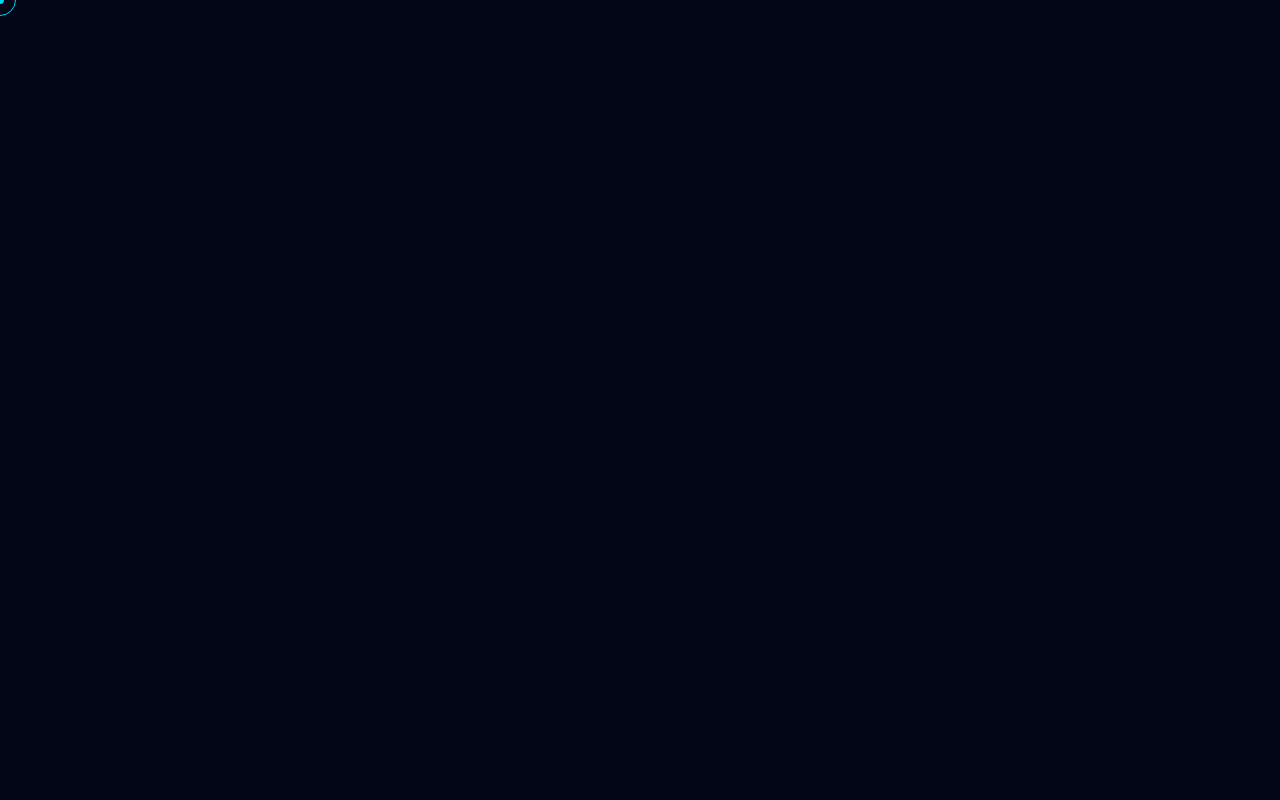
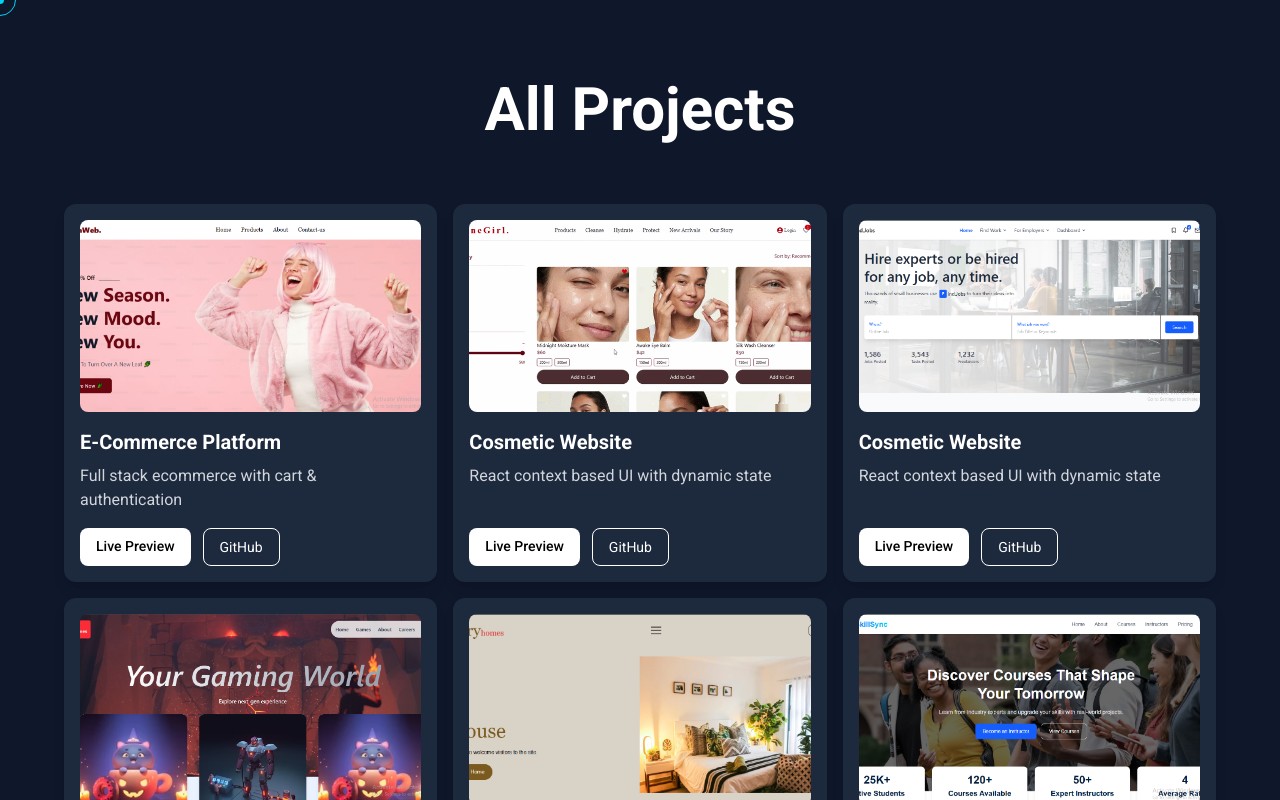
Before and after one commit to chiragha/Blog, a React (Vite) app: page /projects in a window 1280 px wide. Before the commit this address had no page. Shown: the top 800 px of the page. Built offline with nearby package versions, Linux system fonts and the light colour scheme.

Commit message:
Update My Work Section

```diff
--- a/package.json
+++ b/package.json
@@ -15,7 +15,7 @@
     "lucide-react": "^0.575.0",
     "react": "^19.2.0",
     "react-dom": "^19.2.0",
-    "react-router-dom": "^7.13.2",
+    "react-router-dom": "^7.15.0",
     "tailwindcss": "^4.2.1"
   },
   "devDependencies": {
--- a/src/App.jsx
+++ b/src/App.jsx
@@ -1,9 +1,10 @@
-import React, { lazy } from "react";
+import React, { lazy, Suspense } from "react";
 import CustomCursor from "./components/CustomCursor";
 import { BrowserRouter as Router, Routes, Route } from "react-router-dom";
 
-// Lazy load ONLY pages (not sections)
+// Lazy load pages
 const Home = lazy(() => import("./pages/Home"));
+const AllProjects = lazy(() => import("./pages/AllProjects"));
 
 export default function App() {
   return (
@@ -11,9 +12,18 @@
       <CustomCursor />
 
       <Router>
-        <Routes>
-          <Route path="/" element={<Home />} />
-        </Routes>
+        <Suspense
+          fallback={
+            <div className="h-screen flex items-center justify-center text-white bg-slate-900">
+              Loading...
+            </div>
+          }
+        >
+          <Routes>
+            <Route path="/" element={<Home />} />
+            <Route path="/projects" element={<AllProjects />} />
+          </Routes>
+        </Suspense>
       </Router>
     </div>
   );
--- a/src/components/MyWork/MyWork.jsx
+++ b/src/components/MyWork/MyWork.jsx
@@ -6,6 +6,7 @@
 import pic5 from "../../assets/nextjs.PNG";
 import pic6 from "../../assets/Capture1.PNG";
 import { motion } from "framer-motion";
+import { Link } from "react-router-dom";
 
 const projects = [
   {
@@ -96,6 +97,7 @@
         viewport={{ once: true }}
         className="max-w-6xl mx-auto grid grid-cols-1 md:grid-cols-3 gap-6 auto-rows-[250px]"
       >
+
         {projects.map((project, index) => {
           let gridClasses =
             "relative group overflow-hidden rounded-xl cursor-pointer";
@@ -120,12 +122,12 @@
                 src={project.image}
                 alt={project.title}
                 loading="lazy"
-               className="w-full h-full object-contain bg-black/40 p-2 transition-all duration-500 ease-out group-hover:scale-110 group-hover:brightness-75"
+                className="w-full h-full object-contain bg-black/40 p-2 transition-all duration-500 ease-out group-hover:scale-110 group-hover:brightness-75"
               />
 
               {/* Overlay */}
               <motion.div
-                 className="absolute inset-0 bg-black/60 flex items-end p-6 opacity-0 group-hover:opacity-100 transition duration-300"
+                className="absolute inset-0 bg-black/60 flex items-end p-6 opacity-0 group-hover:opacity-100 transition duration-300"
                 initial={{ opacity: 0 }}
                 whileHover={{ opacity: 1 }}
               >
@@ -142,6 +144,17 @@
           );
         })}
       </motion.div>
+      <div className="text-center mt-12">
+          <Link to="/projects">
+            <motion.button
+              whileHover={{ scale: 1.08 }}
+              whileTap={{ scale: 0.95 }}
+              className="px-6 py-3 bg-white text-black font-semibold rounded-full shadow-lg hover:bg-gray-200 transition"
+            >
+              View All Projects →
+            </motion.button>
+          </Link>
+        </div>
     </motion.section>
   );
 }
--- /dev/null
+++ b/src/pages/AllProjects.jsx
@@ -0,0 +1,175 @@
+import React from "react";
+import { motion } from "framer-motion";
+import pic1 from "../assets/ecomm_project.PNG";
+import pic2 from "../assets/cosmetic_project.gif";
+import pic3 from "../assets/job_project.PNG";
+import pic4 from "../assets/2d_game.PNG";
+import pic5 from "../assets/nextjs.PNG";
+import pic6 from "../assets/Capture1.PNG";
+
+const allProjects = [
+  {
+    id: 1,
+    title: "E-Commerce Platform",
+    image: pic1,
+    desc: "Full stack ecommerce with cart & authentication",
+    live: "https://ecommerce-react-js-ochre.vercel.app/",
+    github: "https://github.com/your-repo",
+  },
+  {
+    id: 2,
+    title: "Cosmetic Website",
+    image: pic2,
+    desc: "React context based UI with dynamic state",
+    live: "https://website-react-context.vercel.app/",
+    github: "https://github.com/your-repo",
+  },
+  {
+    id: 3,
+    title: "Cosmetic Website",
+    image: pic3,
+    desc: "React context based UI with dynamic state",
+    live: "https://website-react-context.vercel.app/",
+    github: "https://github.com/your-repo",
+  },
+  {
+    id: 4,
+    title: "Cosmetic Website",
+    image: pic4,
+    desc: "React context based UI with dynamic state",
+    live: "https://website-react-context.vercel.app/",
+    github: "https://github.com/your-repo",
+  },
+  {
+    id: 5,
+    title: "Cosmetic Website",
+    image: pic5,
+    desc: "React context based UI with dynamic state",
+    live: "https://website-react-context.vercel.app/",
+    github: "https://github.com/your-repo",
+  },
+  {
+    id: 6,
+    title: "Cosmetic Website",
+    image: pic6,
+    desc: "React context based UI with dynamic state",
+    live: "https://website-react-context.vercel.app/",
+    github: "https://github.com/your-repo",
+  },
+  // {
+  //   id: 7,
+  //   title: "Cosmetic Website",
+  //   image: pic2,
+  //   desc: "React context based UI with dynamic state",
+  //   live: "https://website-react-context.vercel.app/",
+  //   github: "https://github.com/your-repo",
+  // },
+  // {
+  //   id: 8,
+  //   title: "Cosmetic Website",
+  //   image: pic2,
+  //   desc: "React context based UI with dynamic state",
+  //   live: "https://website-react-context.vercel.app/",
+  //   github: "https://github.com/your-repo",
+  // },
+  // {
+  //   id: 9,
+  //   title: "Cosmetic Website",
+  //   image: pic2,
+  //   desc: "React context based UI with dynamic state",
+  //   live: "https://website-react-context.vercel.app/",
+  //   github: "https://github.com/your-repo",
+  // },
+  // {
+  //   id: 10,
+  //   title: "Cosmetic Website",
+  //   image: pic2,
+  //   desc: "React context based UI with dynamic state",
+  //   live: "https://website-react-context.vercel.app/",
+  //   github: "https://github.com/your-repo",
+  // },
+  // {
+  //   id: 11,
+  //   title: "Cosmetic Website",
+  //   image: pic2,
+  //   desc: "React context based UI with dynamic state",
+  //   live: "https://website-react-context.vercel.app/",
+  //   github: "https://github.com/your-repo",
+  // },
+];
+
+const container = {
+  hidden: {},
+  show: {
+    transition: { staggerChildren: 0.15 },
+  },
+};
+
+const card = {
+  hidden: { opacity: 0, y: 40 },
+  show: {
+    opacity: 1,
+    y: 0,
+    transition: { duration: 0.6 },
+  },
+};
+
+export default function AllProjects() {
+  return (
+    <div className="min-h-screen bg-slate-900 text-white px-6 py-20">
+      <h1 className="text-4xl md:text-6xl font-bold text-center mb-16">
+        All Projects
+      </h1>
+
+      <motion.div
+        variants={container}
+        initial="hidden"
+        animate="show"
+        className="max-w-6xl mx-auto grid grid-cols-1 sm:grid-cols-2 md:grid-cols-3 gap-4"
+      >
+        {allProjects.map((project) => (
+          <motion.div
+            key={project.id}
+            variants={card}
+            whileHover={{ scale: 1.03 }}
+            className="bg-slate-800 p-4 rounded-xl shadow-lg flex flex-col"
+          >
+            {/* Image */}
+            <img
+              src={project.image}
+              alt={project.title}
+              className="w-full h-48 object-cover rounded-lg mb-4 bg-black/40"
+            />
+
+            {/* Content */}
+            <div className="flex flex-col flex-grow">
+              <h2 className="text-xl font-semibold mb-2">{project.title}</h2>
+
+              <p className="text-gray-300 mb-4 flex-grow">{project.desc}</p>
+
+              <div className="flex gap-3 mt-auto">
+                <a
+                  href={project.live}
+                  target="_blank"
+                  rel="noreferrer"
+                  className="px-4 py-2 bg-white text-black rounded-lg text-sm font-medium hover:bg-gray-200"
+                >
+                  Live Preview
+                </a>
+
+                <a
+                  href={project.github}
+                  target="_blank"
+                  rel="noreferrer"
+                  className="px-4 py-2 border border-white rounded-lg text-sm hover:bg-white hover:text-black"
+                >
+                  GitHub
+                </a>
+              </div>
+            </div>
+          </motion.div>
+        ))}
+      </motion.div>
+    </div>
+  );
+}
```
Also changed, not shown: 1 other file (tests, documents, lock files or other folders).
